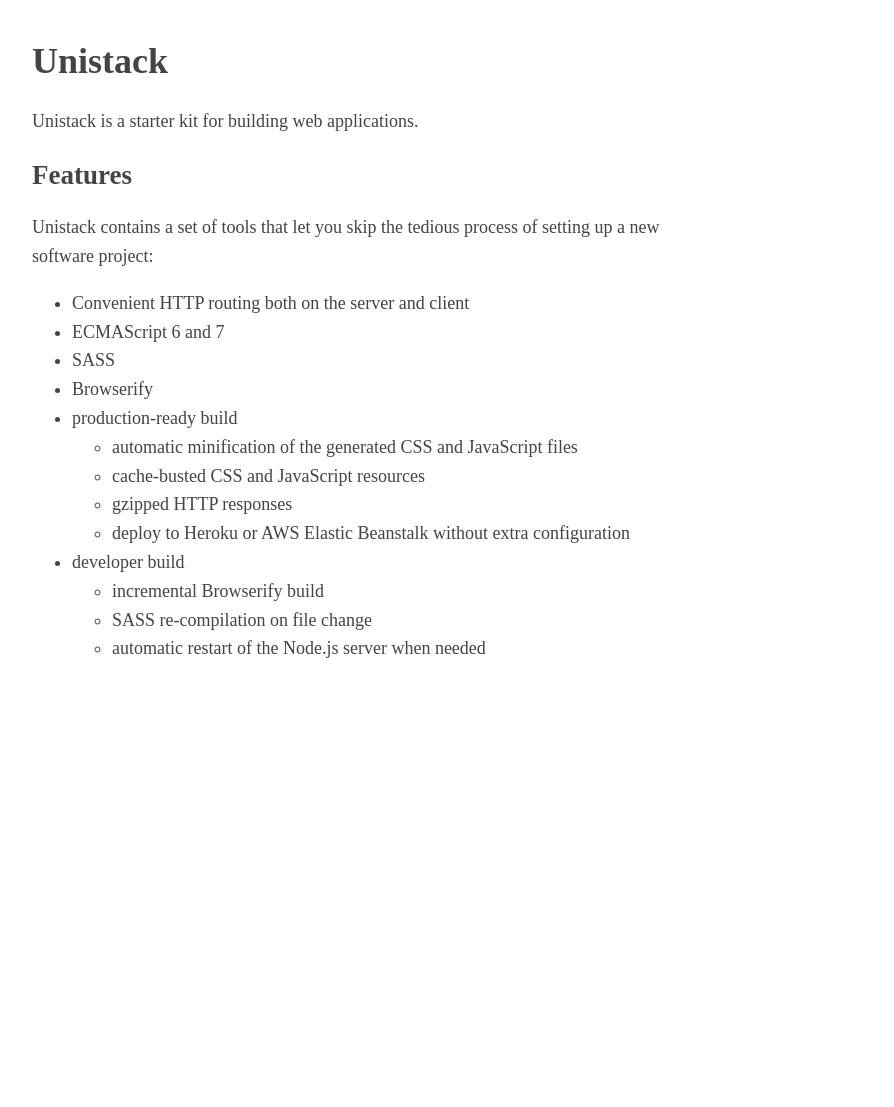
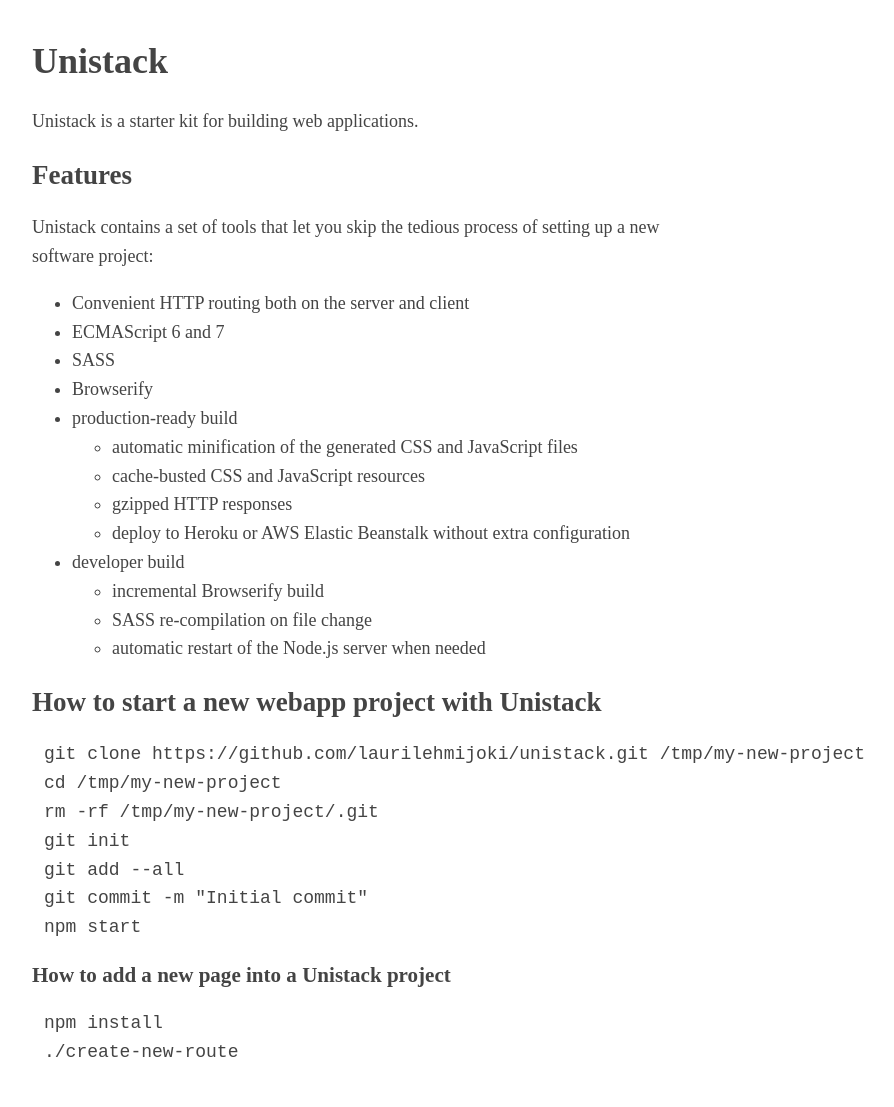
Before and after one commit to laurilehmijoki/unistack, a Jekyll site: the page built from index.md, in a window 1280 px wide. Shown: the whole page, without its empty margins (283-1177 px from the left). Built offline with Jekyll 4.4.1, drawn with Linux system fonts in a browser that asks for light colours; before the commit the page ends 900 px from its top, so only the background shows below that.

Commit message:
Add howtos

```diff
--- a/_layouts/default.html
+++ b/_layouts/default.html
@@ -15,6 +15,9 @@
       h1,h2,h3{
         line-height:1.2
       }
+      pre {
+        margin: 12px;
+      }
     </style>
   </head>
   <body>
--- a/index.md
+++ b/index.md
@@ -25,3 +25,18 @@
   * incremental Browserify build
   * SASS re-compilation on file change
   * automatic restart of the Node.js server when needed
+
+## How to start a new webapp project with Unistack
+
+    git clone https://github.com/laurilehmijoki/unistack.git /tmp/my-new-project
+    cd /tmp/my-new-project
+    rm -rf /tmp/my-new-project/.git
+    git init
+    git add --all
+    git commit -m "Initial commit"
+    npm start
+
+### How to add a new page into a Unistack project
+
+    npm install
+    ./create-new-route
```
